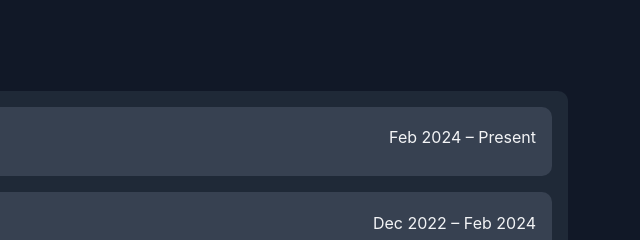
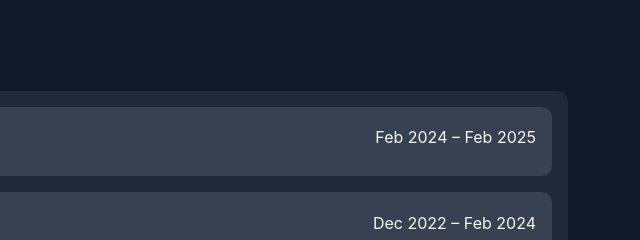
Before and after one commit to dineshpalli/cloudresumechallenge-azure, a website: page frontend/index.html in a window 1280 px wide. Shown: the part 1680-1920 px from the top of the page, 640-1280 px from the left. Drawn offline with nearby package versions, Linux system fonts and the light colour scheme; no server answers.

Commit message:
Update my tenure at Olympus

```diff
--- a/frontend/index.html
+++ b/frontend/index.html
@@ -653,7 +653,7 @@
                         <div class="experience-item">
                             <div class="experience-header">
                                 <h3>Business Intelligence Analyst</h3>
-                                <span>Feb 2024 – Present</span>
+                                <span>Feb 2024 – Feb 2025</span>
                             </div>
                             <div class="experience-details">
                                 <h4>Olympus Europa EMEA - Hamburg, Germany</h4>
```
